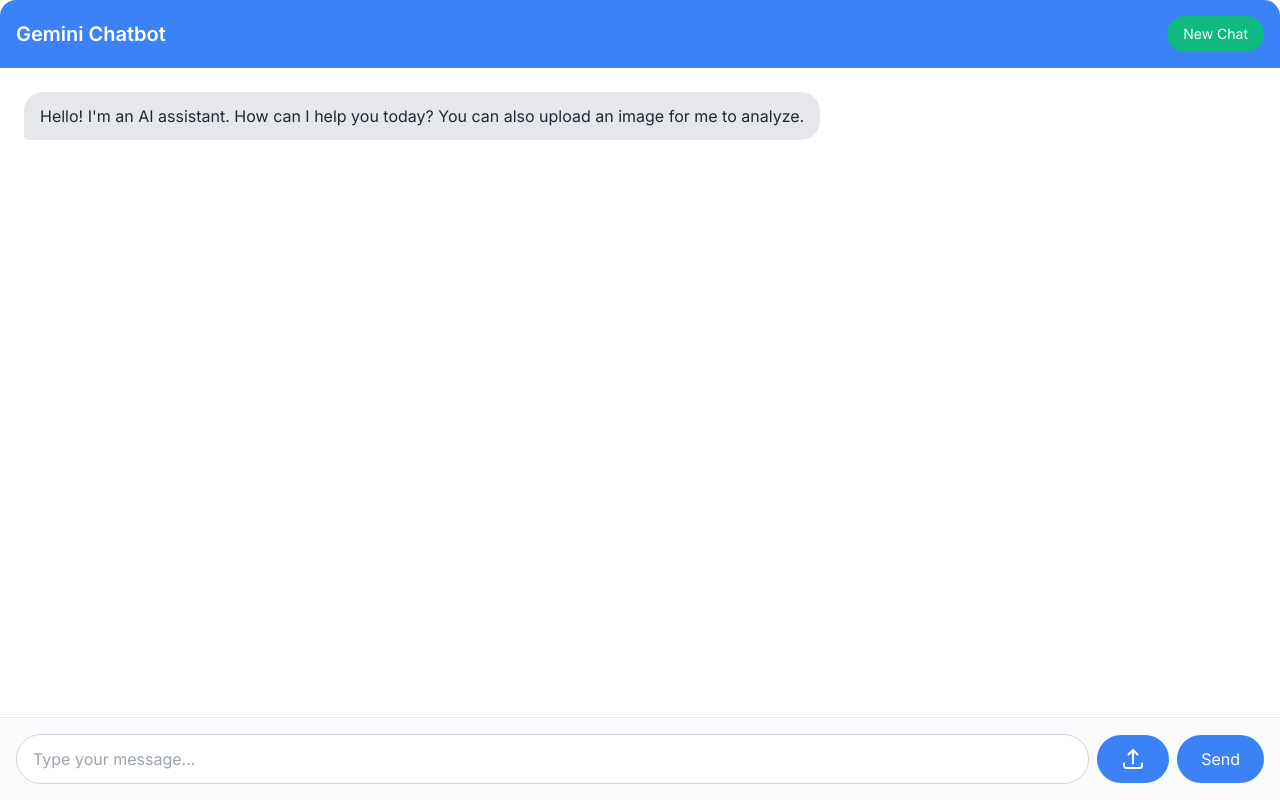
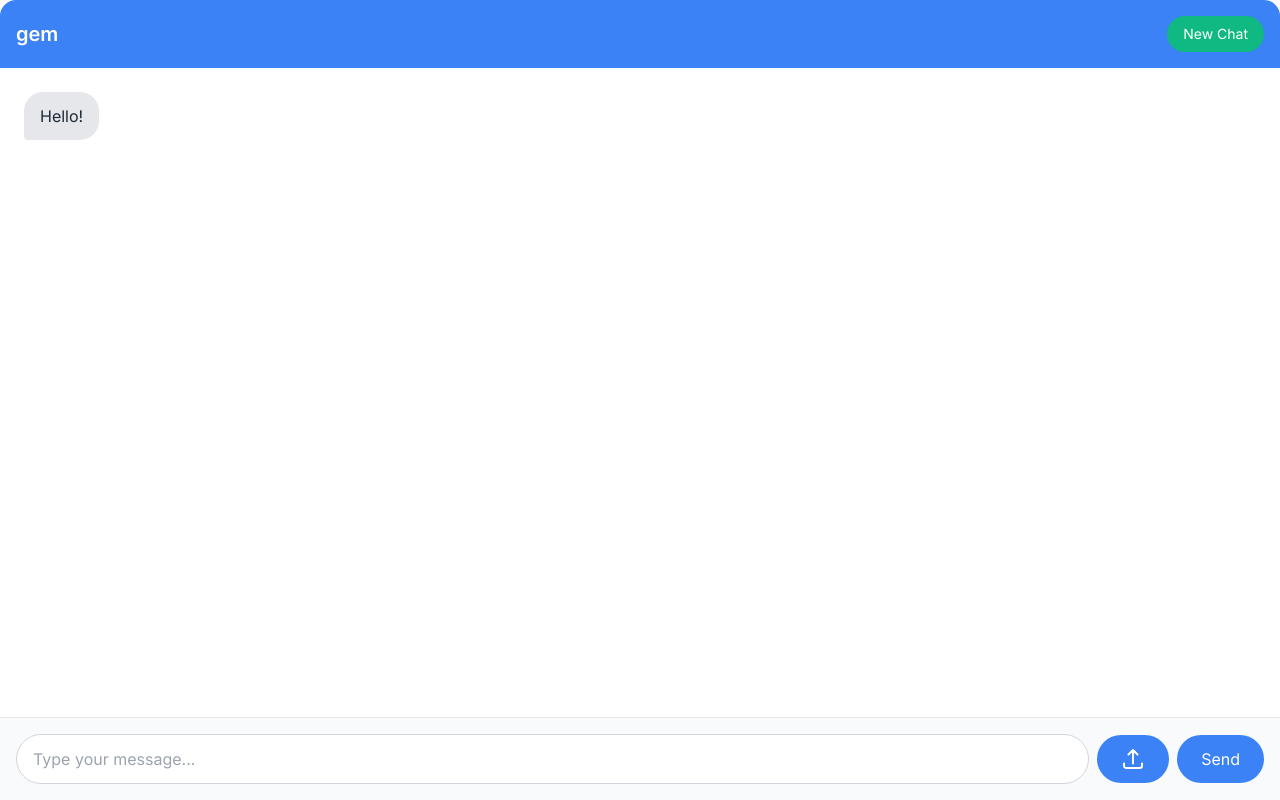
Before and after one commit to johncheerdeer/Gem, a plain HTML site: page index.html in a window 1280 px wide. Drawn offline with nearby package versions, Linux system fonts and the light colour scheme.

Commit message:
Update index.html

```diff
--- a/index.html
+++ b/index.html
@@ -208,13 +208,13 @@
     <div id="chat-container">
         <!-- Chat header -->
         <div class="flex items-center justify-between p-4 bg-blue-500 text-white rounded-t-2xl">
-            <h1 class="text-xl font-bold">Gemini Chatbot</h1>
+            <h1 class="text-xl font-bold">gem</h1>
             <button id="new-chat-button" class="new-chat-btn text-sm">New Chat</button>
         </div>
 
         <!-- Chat messages -->
         <div id="chat-messages" class="flex-1 p-4 overflow-y-auto">
-            <div class="bot-message message">Hello! I'm an AI assistant. How can I help you today? You can also upload an image for me to analyze.</div>
+            <div class="bot-message message">Hello!</div>
         </div>
 
         <!-- Loading indicator -->
```
